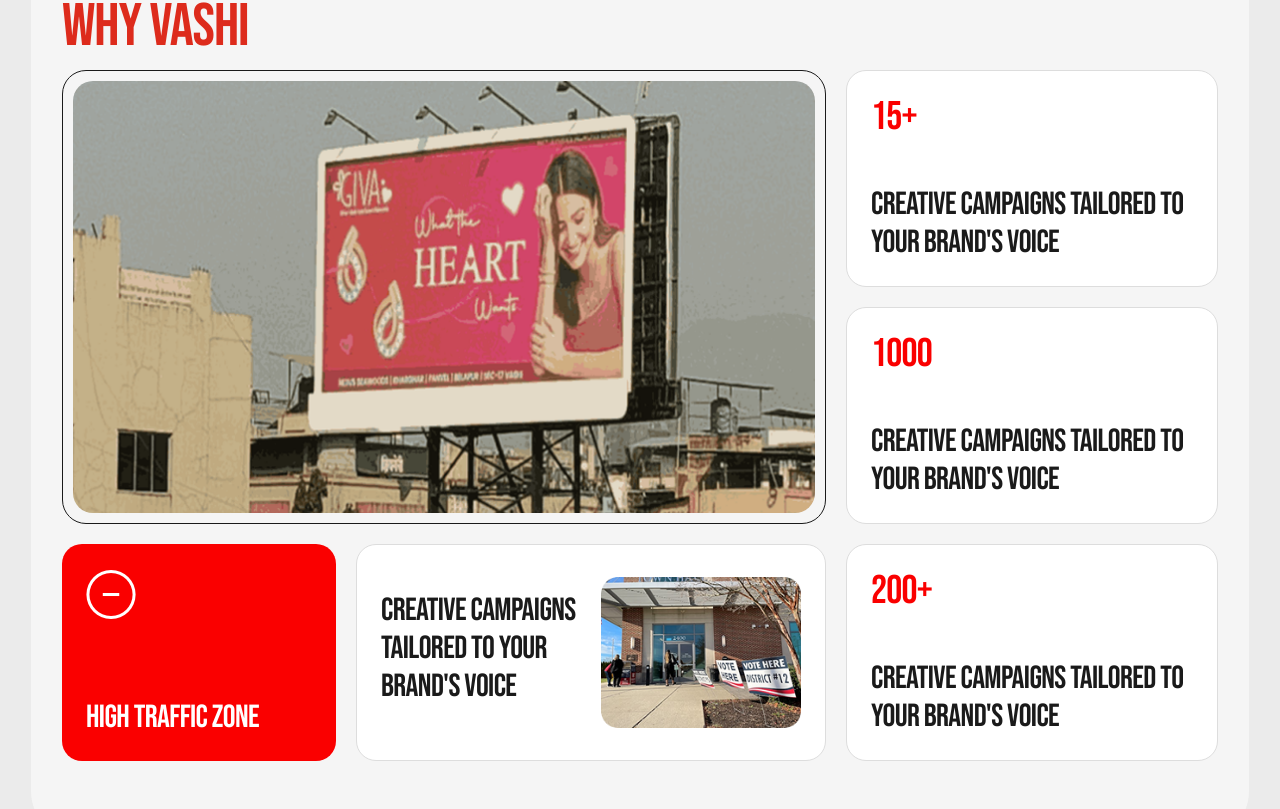
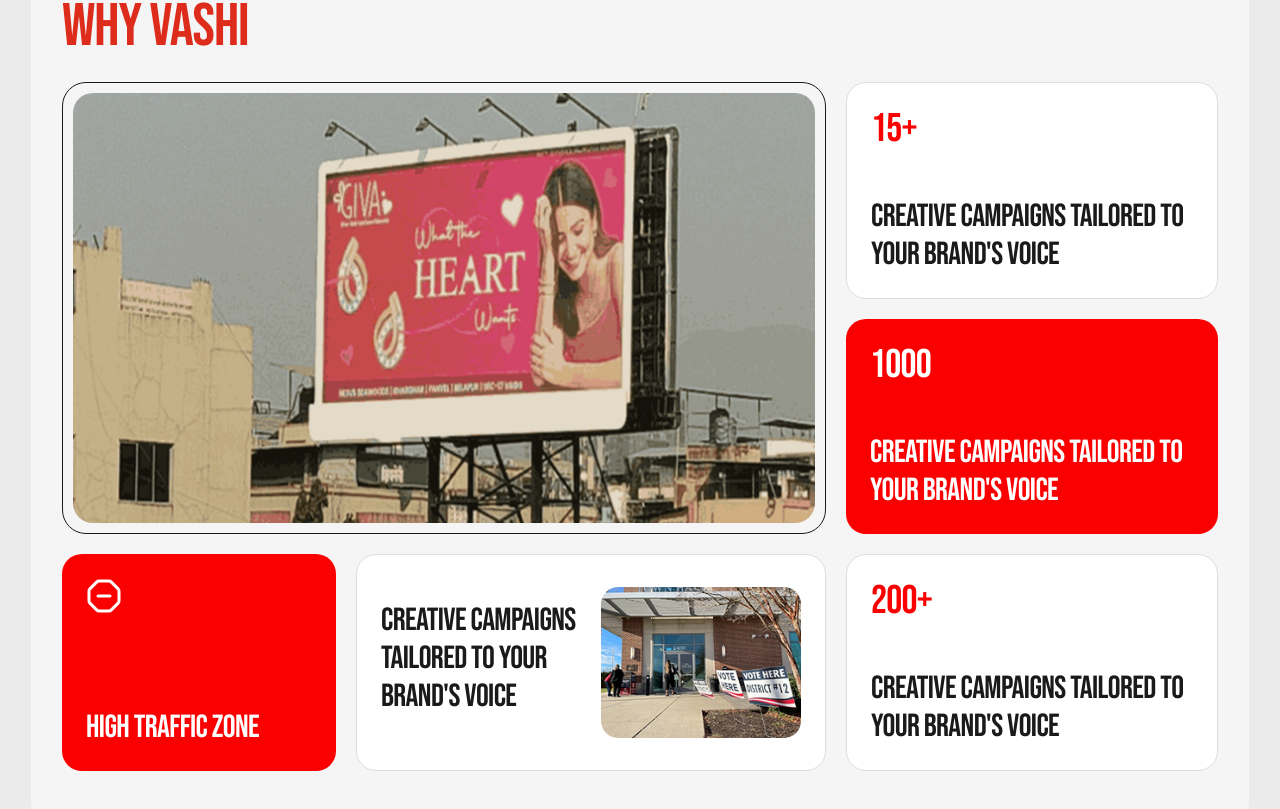
Before and after one commit to Devendramali/ronak-advertising, a React (Vite) app: page /location in a window 1280 px wide. Shown: the part 649-1458 px from the top of the page. Built offline with nearby package versions, Linux system fonts and the light colour scheme.

Commit message:
new changes

```diff
--- a/src/component/location/WhyVashi.jsx
+++ b/src/component/location/WhyVashi.jsx
@@ -29,7 +29,7 @@
               <p>Creative Campaigns Tailored To Your Brand's Voice</p>
             </div>
 
-            <div className="stat-card white-card card-2" data-gsap>
+            <div className="stat-card traffic-card card-2" data-gsap>
               <h3>1000</h3>
               <p>Creative Campaigns Tailored To Your Brand's Voice</p>
             </div>
@@ -38,7 +38,9 @@
 
           {/* Bottom Left */}
           <div className="traffic-card card-3" data-gsap>
-            <div className="traffic-icon">⊖</div>
+            <div className="traffic-icon"><svg xmlns="http://www.w3.org/2000/svg" width="36" height="36" viewBox="0 0 36 36" fill="none">
+  <path d="M12 18H24M3.879 25.089C3.31635 24.5265 3.00017 23.7636 3 22.968V13.032C3.00017 12.2364 3.31635 11.4735 3.879 10.911L10.911 3.879C11.4735 3.31635 12.2364 3.00017 13.032 3H22.968C23.7636 3.00017 24.5265 3.31635 25.089 3.879L32.121 10.911C32.6836 11.4735 32.9998 12.2364 33 13.032V22.968C32.9998 23.7636 32.6836 24.5265 32.121 25.089L25.089 32.121C24.5265 32.6836 23.7636 32.9998 22.968 33H13.032C12.2364 32.9998 11.4735 32.6836 10.911 32.121L3.879 25.089Z" stroke="white" stroke-width="3" stroke-linecap="round" stroke-linejoin="round"/>
+</svg></div>
             <p>HIGH TRAFFIC ZONE</p>
           </div>
 
--- a/src/index.css
+++ b/src/index.css
@@ -205,6 +205,9 @@
 
 .herohead {
   margin-bottom: 68px;
+}
+.core-grid .core-card img{
+  border-radius: 24px;
 }
 
 .herohead h1 {
@@ -2200,6 +2203,9 @@
 
 /* Traffic Card */
 
+.traffic-card h3{
+  color: #fff;
+}
 .traffic-card {
   background: #fa0000;
   color: #fff;
@@ -2213,7 +2219,10 @@
 }
 
 .traffic-icon {
-  font-size: 36px;
+  /* font-size: 36px; */
+}
+.headingbox {
+  margin-bottom: 20px;
 }
 
 .traffic-card p {
--- a/src/responsive.css
+++ b/src/responsive.css
@@ -726,6 +726,15 @@
 .location-btns{
     flex-direction: column-reverse;
 }
+.copyright{
+    padding-bottom: 88px;
+}
+.copyright ul{
+    gap: 30px;
+}
+.hero{
+    border-radius: 24px;
+}
 .blogcard .awrap{
     border: none;
     /* margin-top: 30px; */
```
